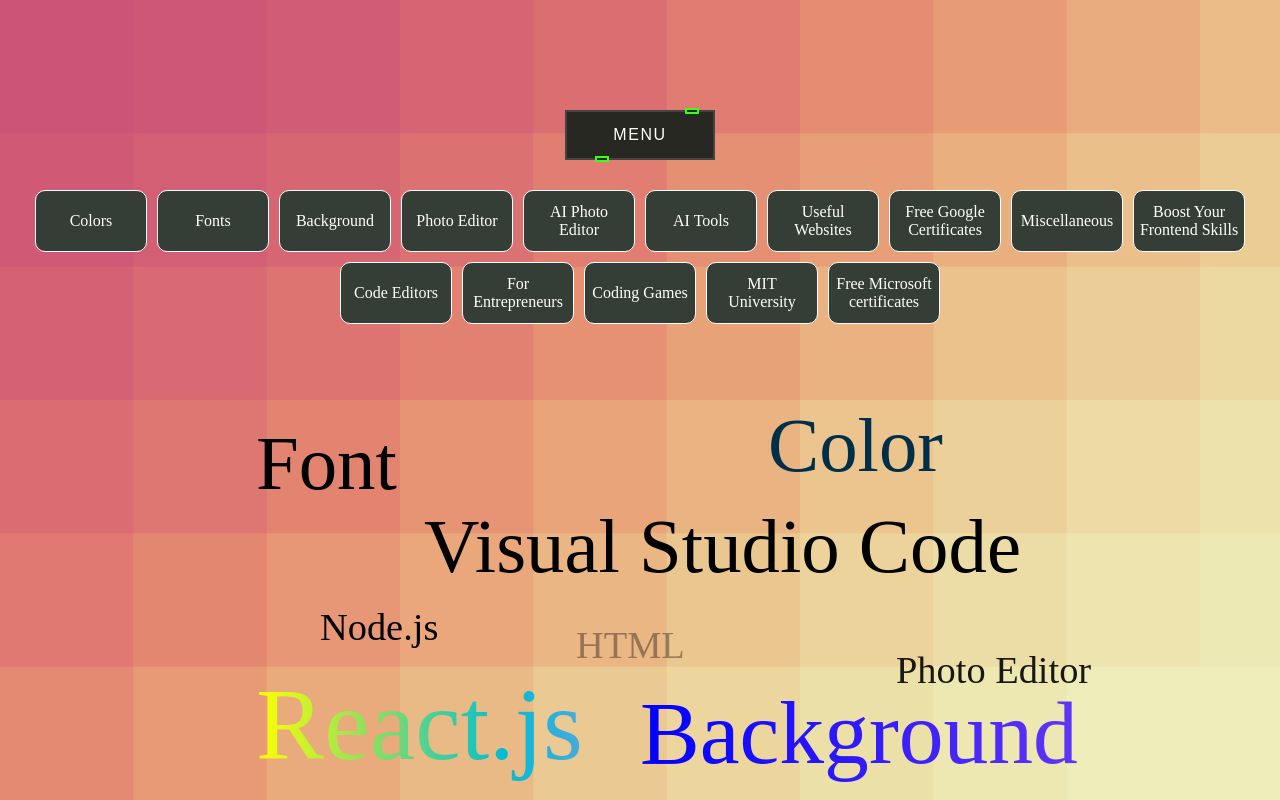
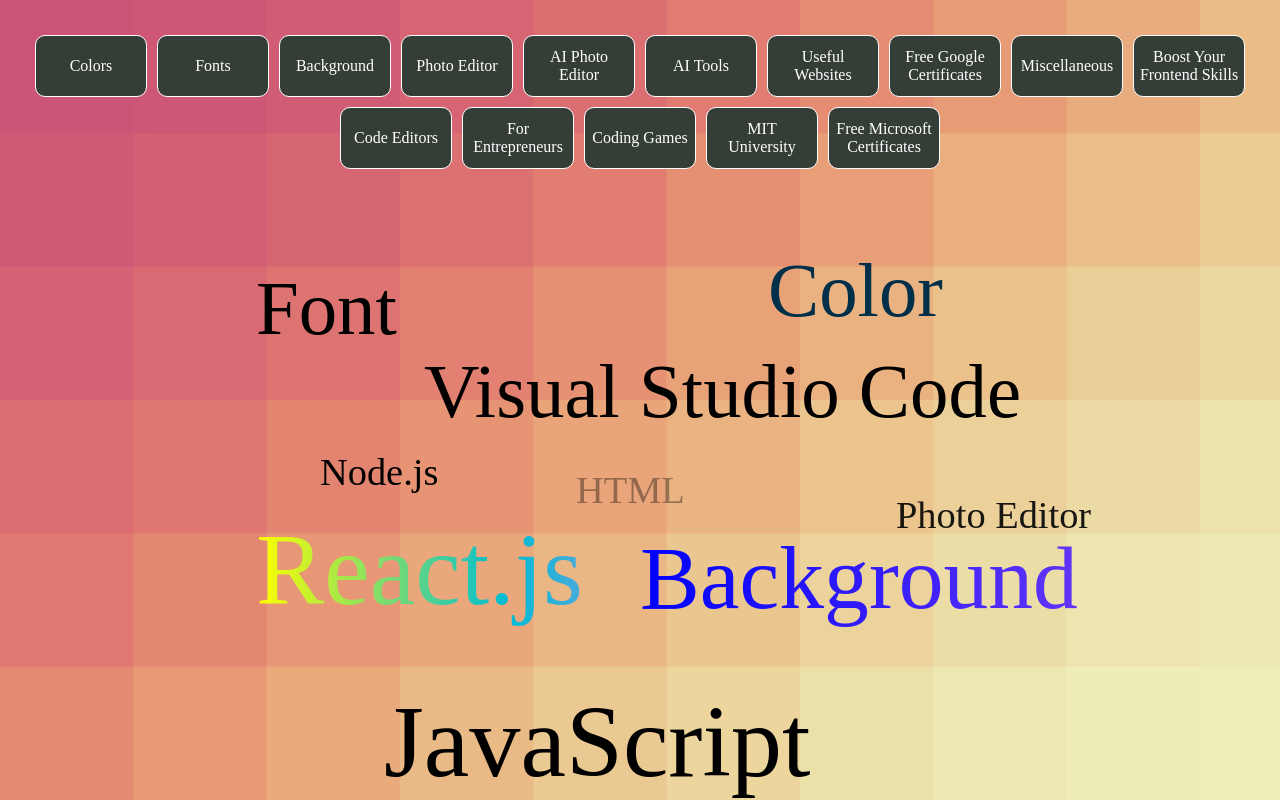
Before and after one commit to gines18/FrontEndHub, a React (Vite) app: page / in a window 1280 px wide. Built offline with nearby package versions, Linux system fonts and the light colour scheme.

Commit message:
remove navbar component

```diff
--- a/src/App.jsx
+++ b/src/App.jsx
@@ -2,7 +2,7 @@ import React from "react";
 import Hero from "./components/Hero";
 import Welcome from "./components/Welcome";
 import CardContainer from "./components/CardsContainer";
-import NavbarSlide from "./components/NavbarSlide";
+// import NavbarSlide from "./components/NavbarSlide";
 import Footer from "./components/Footer";
 import Buttons from "./components/Buttons";
 
@@ -10,7 +10,7 @@ import Buttons from "./components/Buttons";
 function App() {
   return (
     <>
-      <NavbarSlide />
+      {/* <NavbarSlide /> */}
       <Buttons />
       <Welcome/>
       <Hero />
--- a/src/components/Buttons.jsx
+++ b/src/components/Buttons.jsx
@@ -45,7 +45,7 @@ const buttons = [
     category: "MIT University",
   },
   {
-    category: "Free Microsoft certificates",
+    category: "Free Microsoft Certificates",
   },
 ];
 
--- a/src/components/CardsContainer.jsx
+++ b/src/components/CardsContainer.jsx
@@ -64,7 +64,7 @@ const category = [
     cardText: <Cards cardData={mit} />,
   },
   {
-    title: "Free Microsoft certificates",
+    title: "Free Microsoft Certificates",
     cardText: <Cards cardData={microsoft} />,
   },
 ];
--- a/src/components/Footer.jsx
+++ b/src/components/Footer.jsx
@@ -4,7 +4,7 @@ import "./Styles.css";
 function Footer() {
   return (
 <div id="container-footer">
- <a id="contact" href="https://github.com/gines18/" target="_blank">Github</a>
+ <a href="https://github.com/gines18/" target="_blank">Github</a>
 </div>
   );
 }
--- a/src/components/NavbarSlide.jsx
+++ b/src/components/NavbarSlide.jsx
@@ -1,40 +1,9 @@
-import React, { useState } from "react";
+import React from 'react'
 
 function NavbarSlide() {
-  const [isVisible, setIsVisible] = useState(false);
-
-  function toggleVisibility() {
-    setIsVisible(!isVisible);
-  }
-
-  const scrollToSection = (sectionId) => {
-    const section = document.getElementById(sectionId);
-    if (section) {
-      section.scrollIntoView({ behavior: "smooth" });
-      toggleVisibility();
-    }
-  };
-
-
-
   return (
-    <>
-        {isVisible && (
-        <div id="nav-slide">
-          <p onClick={() => scrollToSection("home")}>Home</p>
-          <p onClick={() => scrollToSection("about")}>About</p>
-          <p onClick={() => scrollToSection("contact")}>Contact</p>
-        </div>
-      )}
-      <div id="button">
-
-      <div id="nav-slide-button" onClick={toggleVisibility}>
-    { !isVisible ? <button style={{ '--clr': '#39FF14' }}><span>Menu</span><i></i></button> : <button style={{ '--clr': '#39FF14' }}><span>Hide Menu</span><i></i></button>}
-
-      </div>
-      </div>
-    </>
-  );
+    <div>NavbarSlide</div>
+  )
 }
 
-export default NavbarSlide;
+export default NavbarSlide
```
Also changed, not shown: src/components/Gallery.jsx (deleted, +0 -21 lines).
